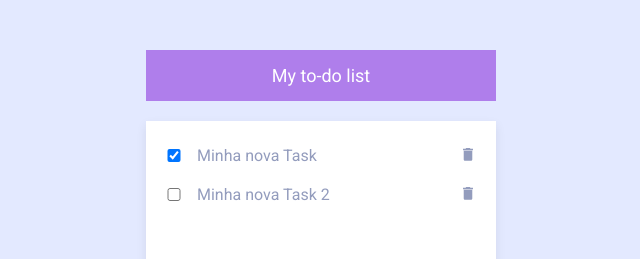
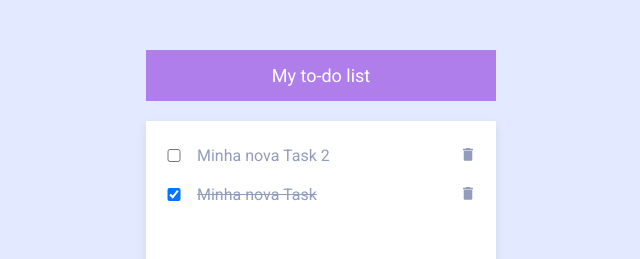
Before and after one commit to gusdepaula/curso-angular-to-do-list, an Angular app: page / in a window 1280 px wide. Shown: the top 259 px of the page, without its empty margins (319-959 px from the left). Built offline with nearby package versions, Linux system fonts and the light colour scheme.

Commit message:
Hands-on 10

```diff
--- a/src/app/modules/home/components/todo-list/todo-list.component.html
+++ b/src/app/modules/home/components/todo-list/todo-list.component.html
@@ -2,7 +2,12 @@
   <ul *ngIf="taskList.length">
     <li *ngFor="let item of taskList; let i = index">
       <input type="checkbox" [(ngModel)]="item.checked" />
-      <input type="text" [(ngModel)]="item.task" />
+      <input
+        type="text"
+        (keyup)="validationInput(item.task, i)"
+        [(ngModel)]="item.task"
+        [ngClass]="{ checked: item.checked }"
+      />
       <button (click)="deleteItemTaskList(i)">
         <img src="assets/icons/icon-trash.svg" alt="" />
       </button>
--- a/src/app/modules/home/components/todo-list/todo-list.component.ts
+++ b/src/app/modules/home/components/todo-list/todo-list.component.ts
@@ -1,4 +1,4 @@
-import { Component, OnInit } from '@angular/core';
+import { Component, DoCheck, OnInit } from '@angular/core';
 import { TodoInputAddItensComponent } from '../todo-input-add-itens/todo-input-add-itens.component';
 import { TodoButtonDeleteAllComponent } from '../todo-button-delete-all/todo-button-delete-all.component';
 import { TaskList } from '../../model/task-list';
@@ -17,7 +17,7 @@ import { FormsModule } from '@angular/forms';
   templateUrl: './todo-list.component.html',
   styleUrl: './todo-list.component.scss',
 })
-export class TodoListComponent implements OnInit {
+export class TodoListComponent implements DoCheck {
   public taskList: Array<TaskList> = [
     { task: 'Minha nova Task', checked: true },
     { task: 'Minha nova Task 2', checked: false },
@@ -25,7 +25,11 @@ export class TodoListComponent implements OnInit {
 
   constructor() {}
 
-  ngOnInit(): void {}
+  ngDoCheck(): void {
+    this.taskList.sort(
+      (first, last) => Number(first.checked) - Number(last.checked)
+    );
+  }
 
   public setEmitTaskList(event: string) {
     this.taskList.push({ task: event, checked: false });
@@ -42,4 +46,14 @@ export class TodoListComponent implements OnInit {
       this.taskList = [];
     }
   }
+
+  public validationInput(event: string, index: number) {
+    if (!event.length) {
+      const confirm = window.confirm('Task está sem vazia, deseja deletar?');
+
+      if (confirm) {
+        this.deleteItemTaskList(index);
+      }
+    }
+  }
 }
```
